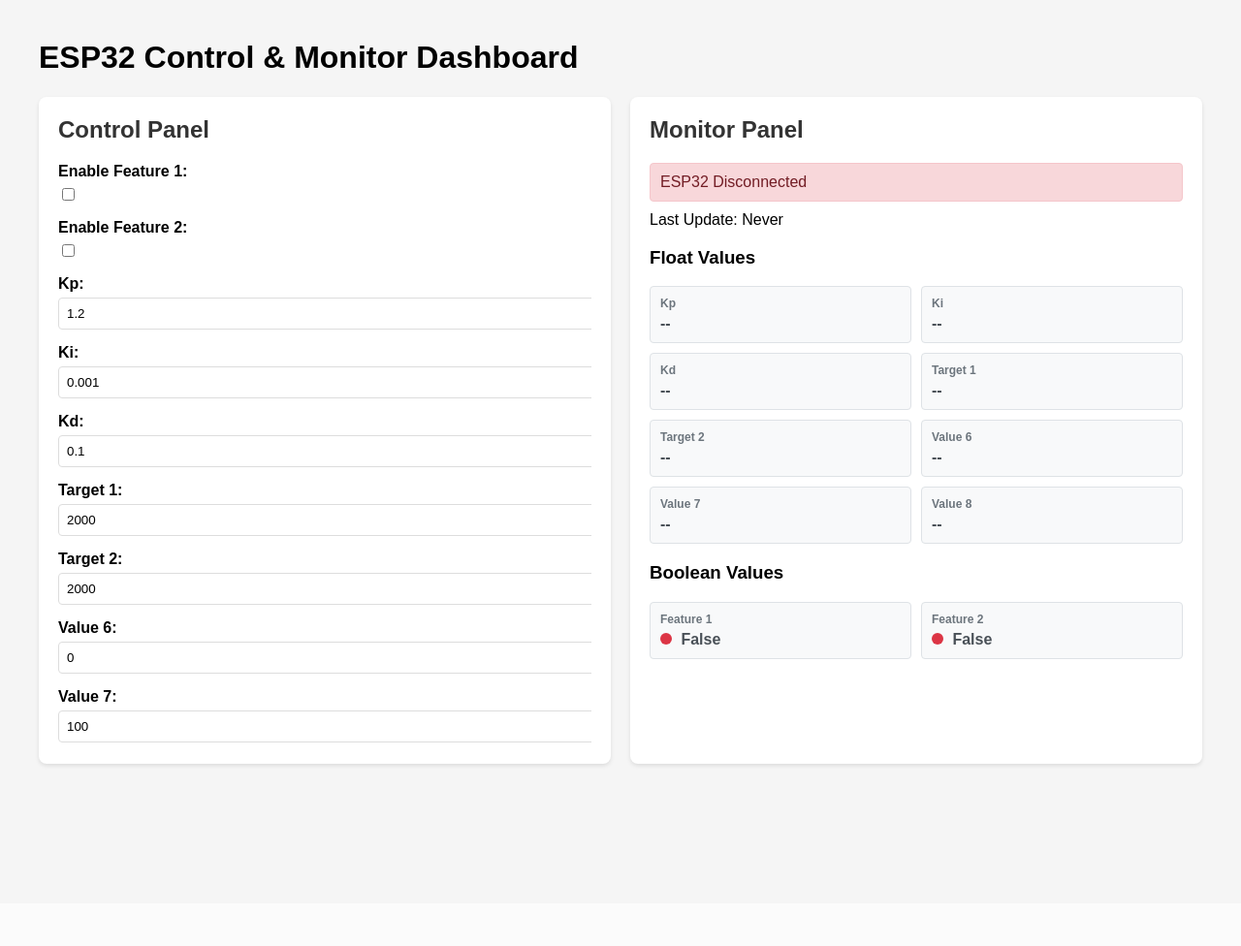
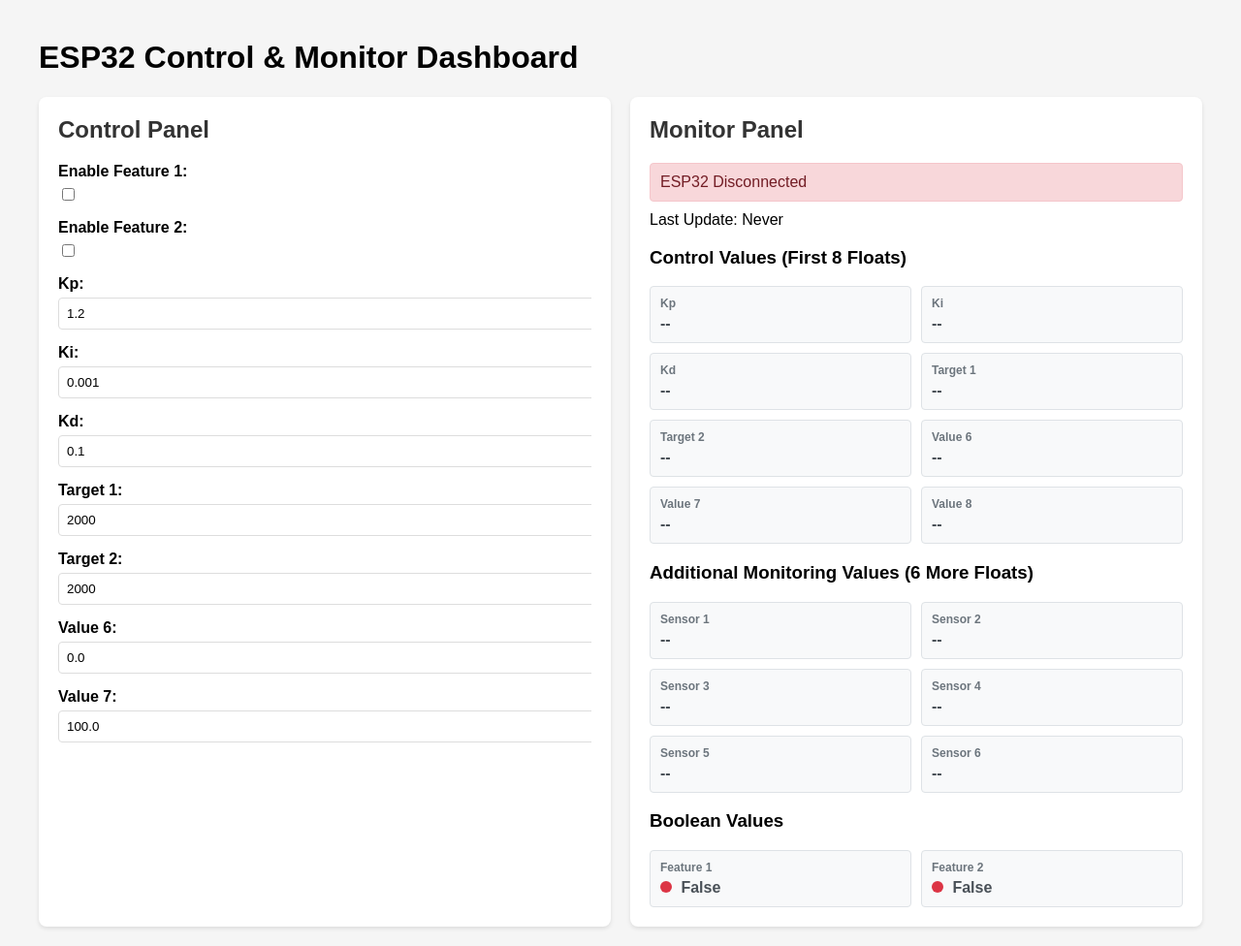
Before and after one commit to lucasgmf/scara-server, a Flask app: page / in a window 1280 px wide. Shown: the whole page at 97% size. Before the commit the page ends 791 px from the top, so only its background shows below. Run offline with Flask 3, Linux system fonts and the light colour scheme; some libraries are stand-ins or nearby versions.

Commit message:
updating number os monitor vars

```diff
--- a/pc-client/templates/index.html
+++ b/pc-client/templates/index.html
@@ -207,8 +207,8 @@
             </div>
             <div id="lastUpdate">Last Update: Never</div>
 
-            <h3>Float Values</h3>
-            <div class="monitor-grid" id="floatValues">
+            <h3>Control Values (First 8 Floats)</h3>
+            <div class="monitor-grid" id="controlValues">
                 <div class="monitor-item">
                     <label>Kp</label>
                     <div class="value">--</div>
@@ -243,6 +243,34 @@
                 </div>
             </div>
 
+            <h3>Additional Monitoring Values (6 More Floats)</h3>
+            <div class="monitor-grid" id="additionalValues">
+                <div class="monitor-item">
+                    <label>Sensor 1</label>
+                    <div class="value">--</div>
+                </div>
+                <div class="monitor-item">
+                    <label>Sensor 2</label>
+                    <div class="value">--</div>
+                </div>
+                <div class="monitor-item">
+                    <label>Sensor 3</label>
+                    <div class="value">--</div>
+                </div>
+                <div class="monitor-item">
+                    <label>Sensor 4</label>
+                    <div class="value">--</div>
+                </div>
+                <div class="monitor-item">
+                    <label>Sensor 5</label>
+                    <div class="value">--</div>
+                </div>
+                <div class="monitor-item">
+                    <label>Sensor 6</label>
+                    <div class="value">--</div>
+                </div>
+            </div>
+
             <h3>Boolean Values</h3>
             <div class="monitor-grid" id="booleanValues">
                 <div class="monitor-item">
@@ -264,7 +292,7 @@
     </div>
 
     <script>
-        // Try to initialize Socket.IO, but don't break if it's not available
+        // Initialize Socket.IO
         let socket;
         try {
             socket = io();
@@ -373,41 +401,30 @@
             document.getElementById('lastUpdate').textContent =
                 'Last Update: ' + new Date(data.timestamp * 1000).toLocaleTimeString();
 
-            // Update float values
+            // Update control values (first 8 floats)
             if (data.floats && data.floats.length >= 8) {
-                const floatLabels = ['Kp', 'Ki', 'Kd', 'Target 1', 'Target 2', 'Value 6', 'Value 7', 'Value 8'];
-                const floatContainer = document.getElementById('floatValues');
-                floatContainer.innerHTML = '';
-                data.floats.forEach((value, index) => {
+                const controlLabels = ['Kp', 'Ki', 'Kd', 'Target 1', 'Target 2', 'Value 6', 'Value 7', 'Value 8'];
+                const controlContainer = document.getElementById('controlValues');
+                controlContainer.innerHTML = '';
+                for (let i = 0; i < 8; i++) {
                     const div = document.createElement('div');
                     div.className = 'monitor-item';
                     div.innerHTML = `
-                        <label>${floatLabels[index] || `Float ${index + 1}`}</label>
-                        <div class="value">${value.toFixed(3)}</div>
+                        <label>${controlLabels[i]}</label>
+                        <div class="value">${data.floats[i].toFixed(3)}</div>
                     `;
-                    floatContainer.appendChild(div);
-                });
+                    controlContainer.appendChild(div);
+                }
             }
 
-            // Update boolean values
-            if (data.booleans && data.booleans.length >= 2) {
-                const boolLabels = ['Feature 1', 'Feature 2'];
-                const boolContainer = document.getElementById('booleanValues');
-                boolContainer.innerHTML = '';
-                data.booleans.forEach((value, index) => {
+            // Update additional values (remaining 6 floats)
+            if (data.floats && data.floats.length >= 14) {
+                const additionalLabels = ['Sensor 1', 'Sensor 2', 'Sensor 3', 'Sensor 4', 'Sensor 5', 'Sensor 6'];
+                const additionalContainer = document.getElementById('additionalValues');
+                additionalContainer.innerHTML = '';
+                for (let i = 8; i < 14; i++) {
                     const div = document.createElement('div');
                     div.className = 'monitor-item';
                     div.innerHTML = `
-                        <label>${boolLabels[index] || `Boolean ${index + 1}`}</label>
-                        <div class="value">
-                            <span class="boolean-indicator ${value ? 'boolean-true' : 'boolean-false'}"></span>
-                            ${value ? 'True' : 'False'}
-                        </div>
-                    `;
-                    boolContainer.appendChild(div);
-                });
-            }
-        }
-    </script>
-</body>
-</html>
+                        <label>${additionalLabels[i - 8]}</label>
+                        <div class
```
